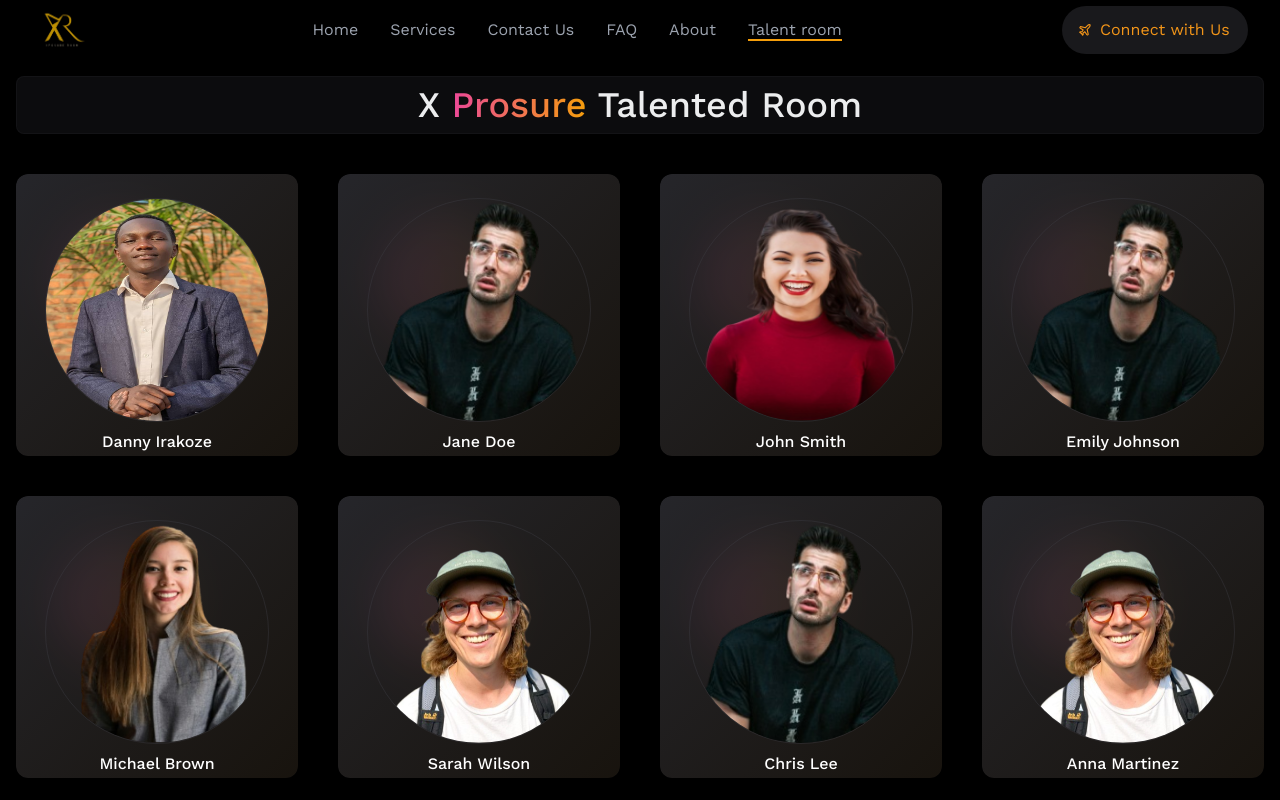
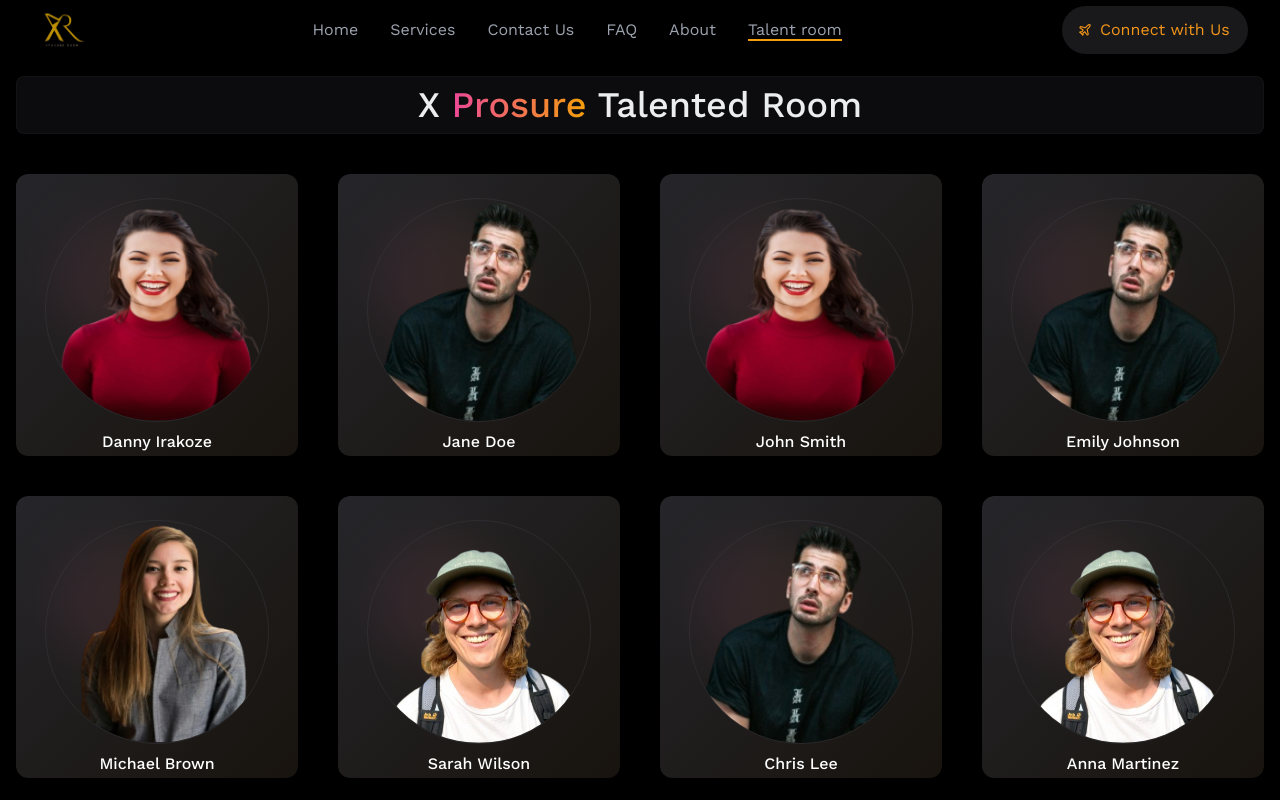
Before and after one commit to engineerkini/software, a Next.js app: page /talentroom in a window 1280 px wide. Shown: the top 800 px of the page. Built offline with nearby package versions, Linux system fonts and the light colour scheme.

Commit message:
fix:image

```diff
--- a/app/data/talentData.tsx
+++ b/app/data/talentData.tsx
@@ -27,7 +27,7 @@ const iconGroup = {
         {
           name: "Danny Irakoze",
           profession: "Musician",
-          image: "/images/jozef.jpeg",
+          image: "/images/team3.png",
           instagram: "https://instagram.com",
           facebook: "https://facebook.com/Ni Joseph bateur",
         },
```
